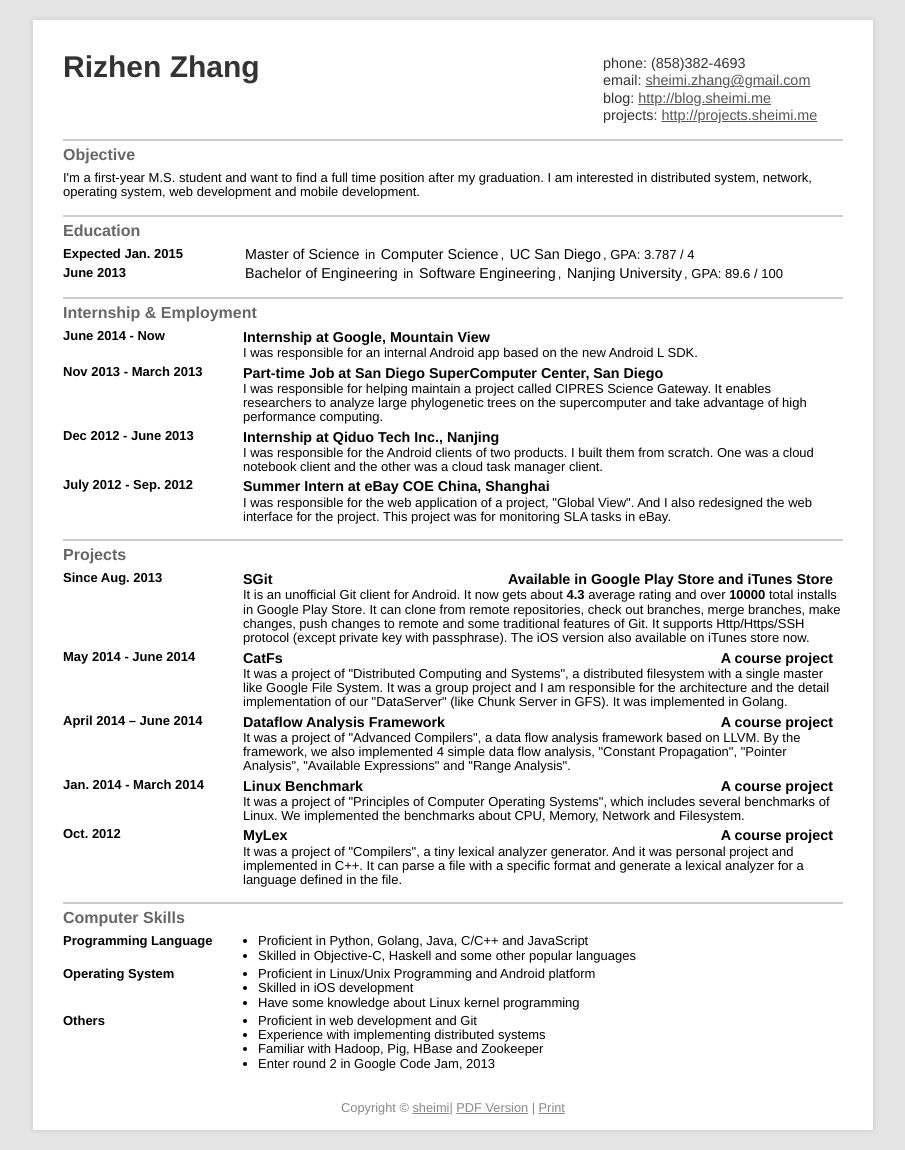
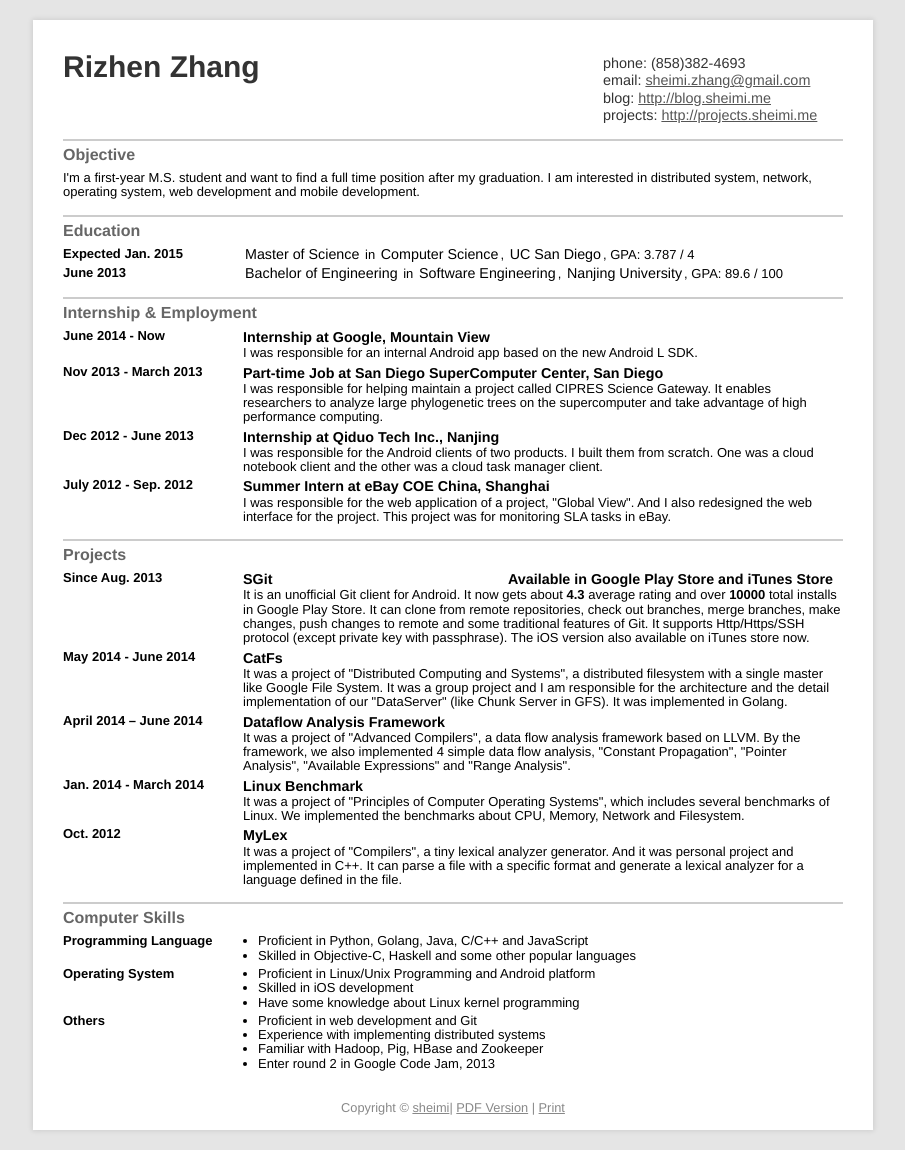
Before and after one commit to sheimi/resume-template, a Jekyll site: the page built from index.html, in a window 1280 px wide. Shown: the whole page, without its empty margins (187-1092 px from the left). Built offline with Jekyll 4.4.1, drawn with Linux system fonts in a browser that asks for light colours; Markdown is read by kramdown in place of the engine named in the settings.

Commit message:
complete

```diff
--- a/_data/projects.yml
+++ b/_data/projects.yml
@@ -10,7 +10,6 @@
        available on iTunes store now.
 
 - name: CatFs
-  more: A course project
   time: May 2014 - June 2014
   des: It was a project of "Distributed Computing and Systems",
        a distributed filesystem with a single master like Google
@@ -20,7 +19,6 @@
        in Golang.
 
 - name: Dataflow Analysis Framework
-  more: A course project
   time: April 2014 – June 2014
   des: It was a project of "Advanced Compilers", a data flow analysis
        framework based on LLVM. By the framework, we also implemented
@@ -28,7 +26,6 @@
        Analysis", "Available Expressions" and "Range Analysis".
 
 - name: Linux Benchmark
-  more: A course project
   time: Jan. 2014 - March 2014
   des: It was a project of "Principles of Computer Operating Systems",
        which includes several benchmarks of Linux. We implemented
@@ -36,7 +33,6 @@
 
 - name: MyLex
   time: Oct. 2012
-  more: A course project
   des: It was a project of "Compilers", a tiny lexical analyzer generator.
        And it was personal project and implemented in C++. It can parse a
        file with a specific format and generate a lexical analyzer for a
```
